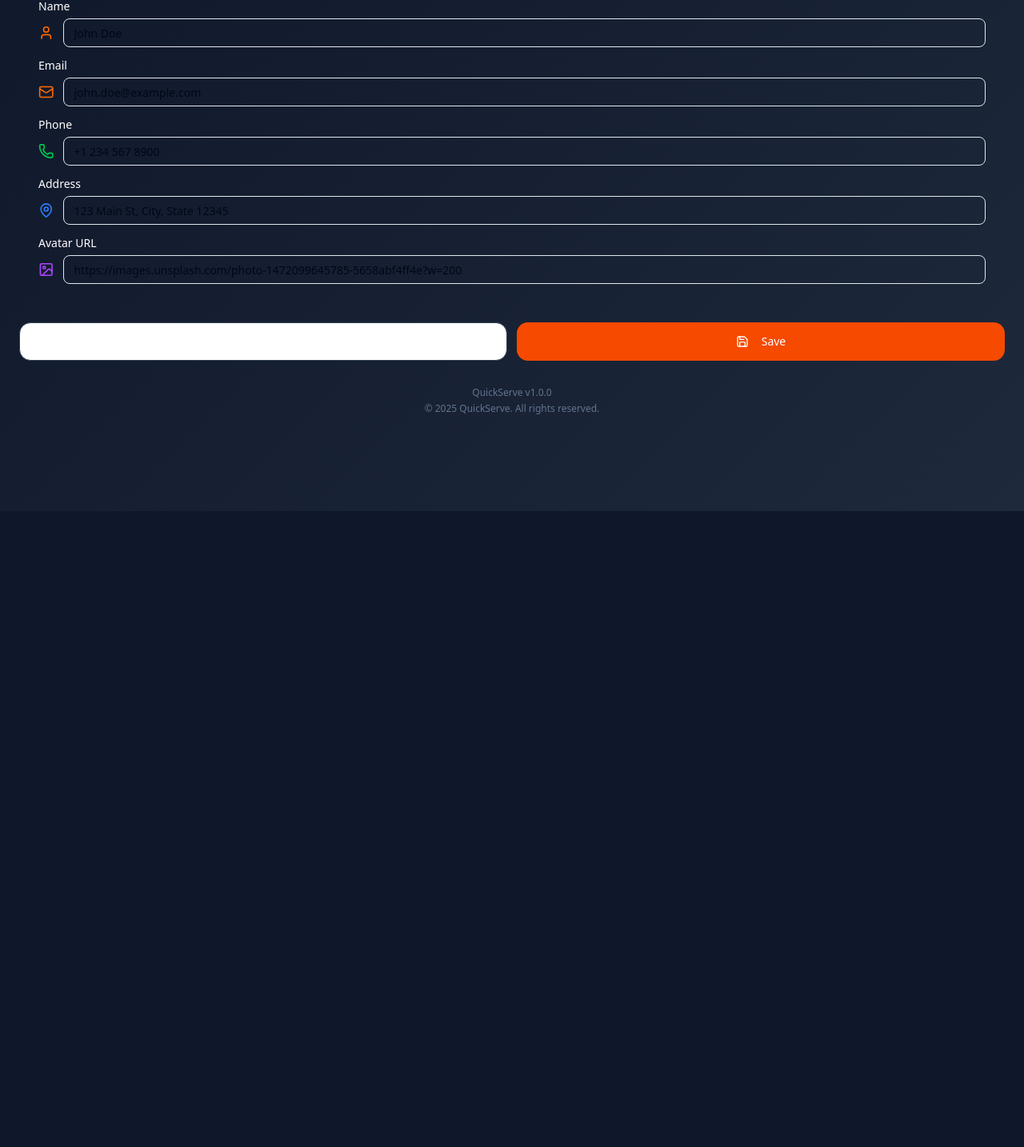
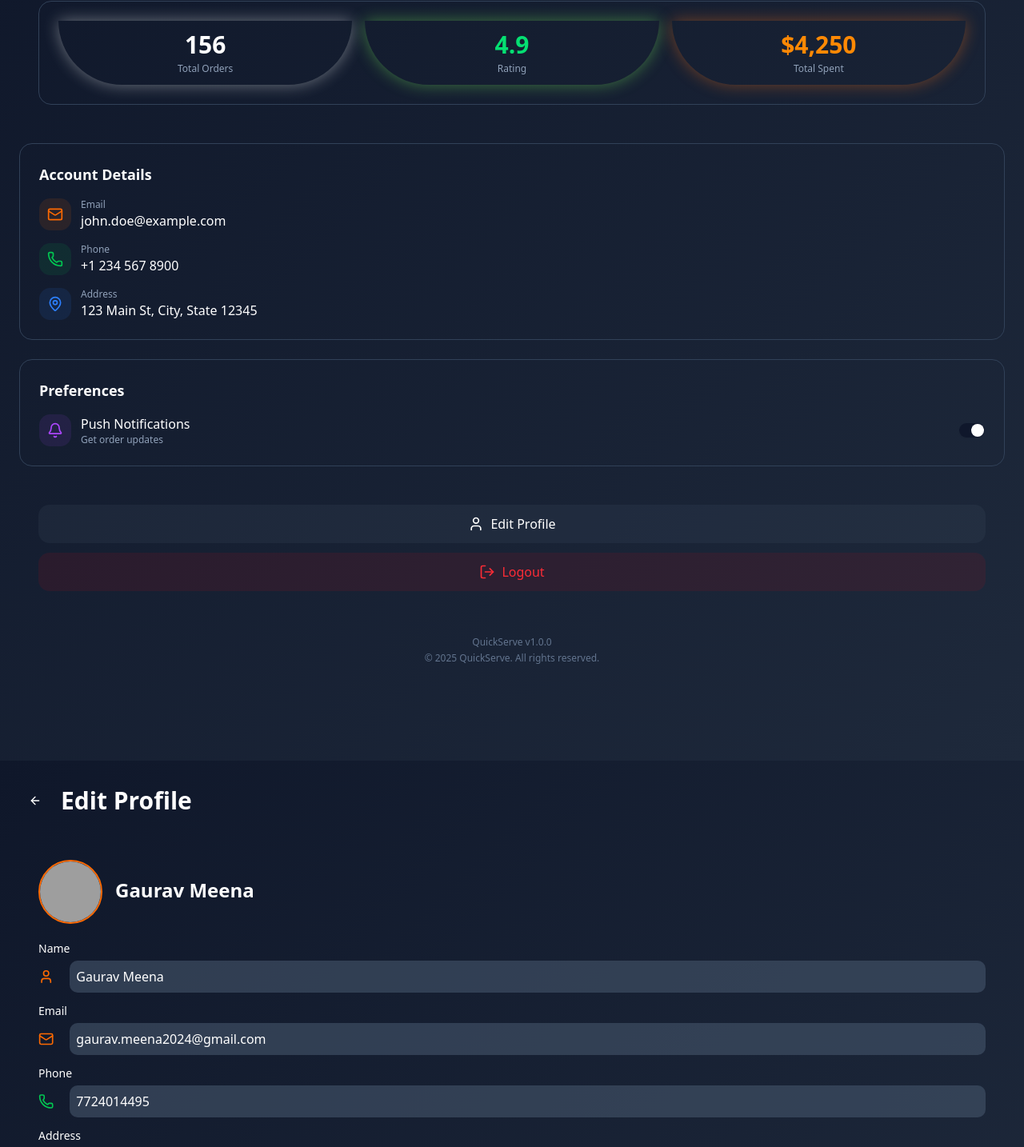
Before and after one commit to Gaurav-meena95/capstone_03_QuickServe, a React (Vite) app in the folder Frontend/quick_serve/: page / in a window 1280 px wide. Shown: the part 227-1661 px from the top of the page at 80% size. Built offline with nearby package versions, Linux system fonts and the light colour scheme; grey boxes are pictures that could not be loaded.

Commit message:
ui of profile done

```diff
--- a/Frontend/quick_serve/src/App.jsx
+++ b/Frontend/quick_serve/src/App.jsx
@@ -30,7 +30,7 @@ function App() {
       {/* <LoginPage/>
       <SignupPage/>
       <CustomerHome/> */}
-      {/* <ProfilePage/> */}
+      <ProfilePage/>
       {/* <ShopkeeperDashboard/> */}
       <EditProfilePage/>
       <div className="flex min-h-svh flex-col items-center justify-center">
--- a/Frontend/quick_serve/src/components/Customer/ProfileEdit.jsx
+++ b/Frontend/quick_serve/src/components/Customer/ProfileEdit.jsx
@@ -2,25 +2,24 @@ import { useState } from "react";
 import { motion } from "framer-motion";
 import { ArrowLeft, Save, User, Mail, Phone, MapPin, Image as ImageIcon } from "lucide-react";
 import { Avatar, AvatarFallback, AvatarImage } from "../../assets/ui/avatar";
-import {Button} from '../../assets/ui/button'
-import { Input } from "../../assets/ui/input";
+import { Button } from '../../assets/ui/button'
+
 import { Label } from "../../assets/ui/label";
 
 
 export function EditProfilePage({ onNavigate, userRole, onOpenSidebar }) {
+    // const fin
     const [editProfile, setEditProfile] = useState({
-    name: "John Doe",
-    email: "john.doe@example.com",
-    phone: "+1 234 567 8900",
-    address: "123 Main St, City, State 12345",
+        name: "Gaurav Meena",
+        email: "gaurav.meena2024@gmail.com",
+        phone: "7724014495",
+        address: "Karond Bhopal",
         avatar: "https://images.unsplash.com/photo-1472099645785-5658abf4ff4e?w=200",
     });
 
     const handleCancel = () => onNavigate("profile");
     const handleSave = () => {
-    // NOTE: Persisting back to ProfilePage would require lifting state or a store.
-    // For now, navigate back after "saving".
-    onNavigate("profile");
+        console.log(editProfile)
     };
 
     return (
@@ -79,11 +78,12 @@ export function EditProfilePage({ onNavigate, userRole, onOpenSidebar }) {
                     <div className="grid gap-4">
                         <div className="grid gap-2">
                             <Label htmlFor="name" className="text-white">Name</Label>
-              <div className="flex items-center gap-3">
+                            <div className="flex items-center gap-3 ">
                                 <User className="w-5 h-5 text-orange-500" />
-                <Input
+                                <input
                                     id="name"
                                     value={editProfile.name}
+                                    className="text-white  w-full bg-slate-600/60 p-2 rounded-lg ml-2 "
                                     onChange={(e) => setEditProfile({ ...editProfile, name: e.target.value })}
                                 />
                             </div>
@@ -91,12 +91,13 @@ export function EditProfilePage({ onNavigate, userRole, onOpenSidebar }) {
 
                         <div className="grid gap-2">
                             <Label htmlFor="email" className="text-white">Email</Label>
-              <div className="flex items-center gap-3">
+                            <div className="flex items-center gap-3 ">
                                 <Mail className="w-5 h-5 text-orange-500" />
-                <Input
+                                <input
                                     id="email"
                                     type="email"
                                     value={editProfile.email}
+                                    className="text-white w-full bg-slate-600/60 p-2 rounded-lg ml-2 "
                                     onChange={(e) => setEditProfile({ ...editProfile, email: e.target.value })}
                                 />
                             </div>
@@ -104,11 +105,12 @@ export function EditProfilePage({ onNavigate, userRole, onOpenSidebar }) {
 
                         <div className="grid gap-2">
                             <Label htmlFor="phone" className="text-white">Phone</Label>
-              <div className="flex items-center gap-3">
+                            <div className="flex items-center gap-3 ">
                                 <Phone className="w-5 h-5 text-green-500" />
-                <Input
+                                <input
                                     id="phone"
                                     value={editProfile.phone}
+                                    className="text-white  w-full bg-slate-600/60 p-2 rounded-lg ml-2 "
                                     onChange={(e) => setEditProfile({ ...editProfile, phone: e.target.value })}
                                 />
                             </div>
@@ -116,24 +118,13 @@ export function EditProfilePage({ onNavigate, userRole, onOpenSidebar }) {
 
                         <div className="grid gap-2">
                             <Label htmlFor="address" className="text-white">Address</Label>
-              <div className="flex items-center gap-3">
+                            <div className="flex items-center gap-3 ">
                                 <MapPin className="w-5 h-5 text-blue-500" />
-                <Input
+                                <input
                                     id="address"
                                     value={editProfile.address}
+                                    className="text-white  w-full bg-slate-600/60 p-2 rounded-lg ml-2"
                                     onChange={(e) => setEditProfile({ ...editProfile, address: e.target.value })}
-                />
-              </div>
-            </div>
-
-            <div className="grid gap-2">
-              <Label htmlFor="avatar" className="text-white">Avatar URL</Label>
-              <div className="flex items-center gap-3">
-                <ImageIcon className="w-5 h-5 text-purple-500" />
-                <Input
-                  id="avatar"
-                  value={editProfile.avatar}
-                  onChange={(e) => setEditProfile({ ...editProfile, avatar: e.target.value })}
                                 />
                             </div>
                         </div>
@@ -149,14 +140,14 @@ export function EditProfilePage({ onNavigate, userRole, onOpenSidebar }) {
                 >
                     <Button
                         variant="outline"
-            className="h-12 glass border-slate-700 text-white hover:bg-slate-800 rounded-xl"
+                        className="h-12  hover:bg-slate-300"
                         onClick={handleCancel}
                     >
                         <ArrowLeft className="w-5 h-5 mr-2" />
                         Cancel
                     </Button>
                     <Button
-            className="h-12 bg-orange-600 hover:bg-orange-700 text-white rounded-xl"
+                        className="h-12 bg-orange-600 hover:bg-orange-700 text-white"
                         onClick={handleSave}
                     >
                         <Save className="w-5 h-5 mr-2" />
--- a/Frontend/quick_serve/src/components/Customer/ProfilePage.jsx
+++ b/Frontend/quick_serve/src/components/Customer/ProfilePage.jsx
@@ -2,6 +2,7 @@ import { motion } from "framer-motion";
 import { User, Mail, Phone, MapPin, LogOut, Edit, Shield, Bell, CreditCard } from "lucide-react";
 import { Avatar, AvatarFallback, AvatarImage } from "../../assets/ui/avatar";
 import { Switch } from "../../assets/ui/switch";
+import { EditProfilePage } from "./ProfileEdit";
 
 
 
@@ -11,6 +12,9 @@ export function ProfilePage({ onNavigate, userRole, onOpenSidebar }) {
   const handleLogout = () => {
     onNavigate('login');
   };
+  const handelEdit =()=>{
+
+  }
 
   return (
     <div className="min-h-screen gradient-bg pb-24">
@@ -175,6 +179,7 @@ export function ProfilePage({ onNavigate, userRole, onOpenSidebar }) {
         >
           <motion.div whileHover={{ scale: 1.02 }} whileTap={{ scale: 0.98 }}>
             <button
+              onClick={handelEdit}
               variant="outline"
               className="w-full h-12 glass bg-slate-500/10 border-slate-600 text-white hover:bg-slate-500/20a rounded-xl flex items-center justify-center"
             >
```
Lines whose indentation alone changed are shown as unchanged.
